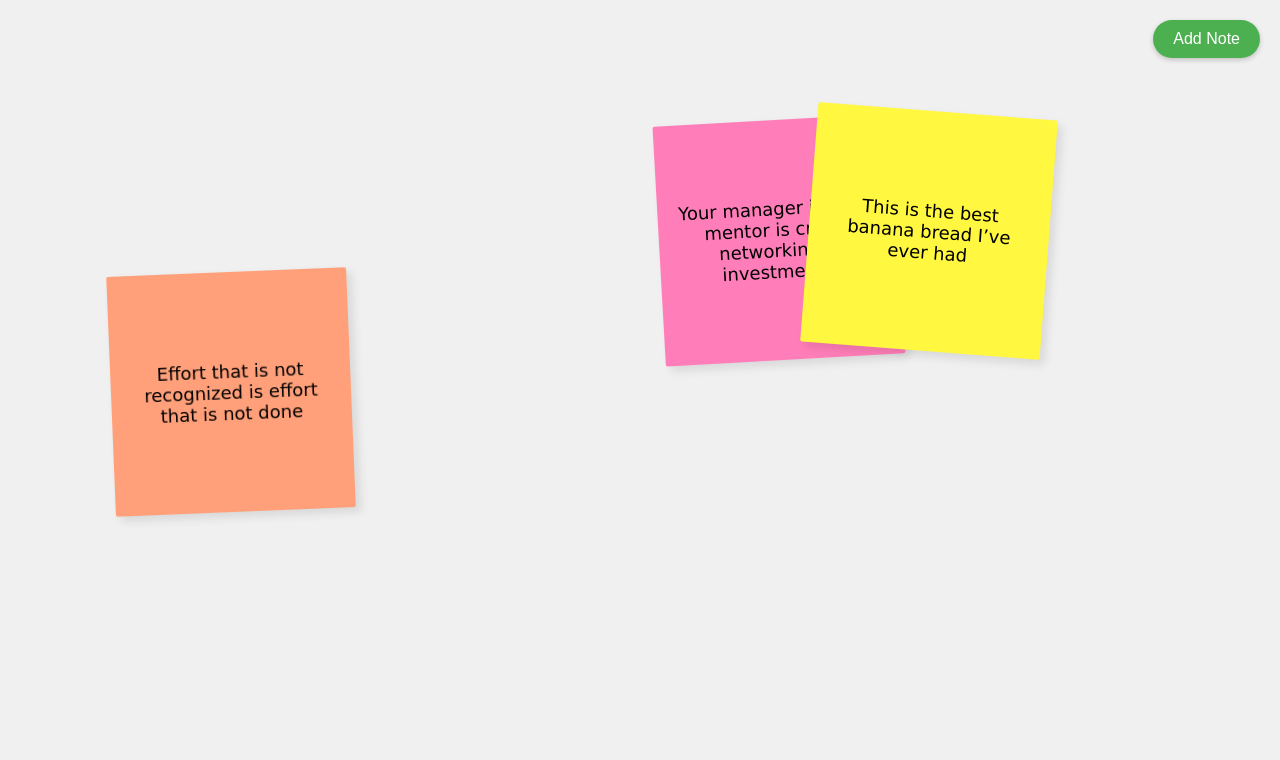
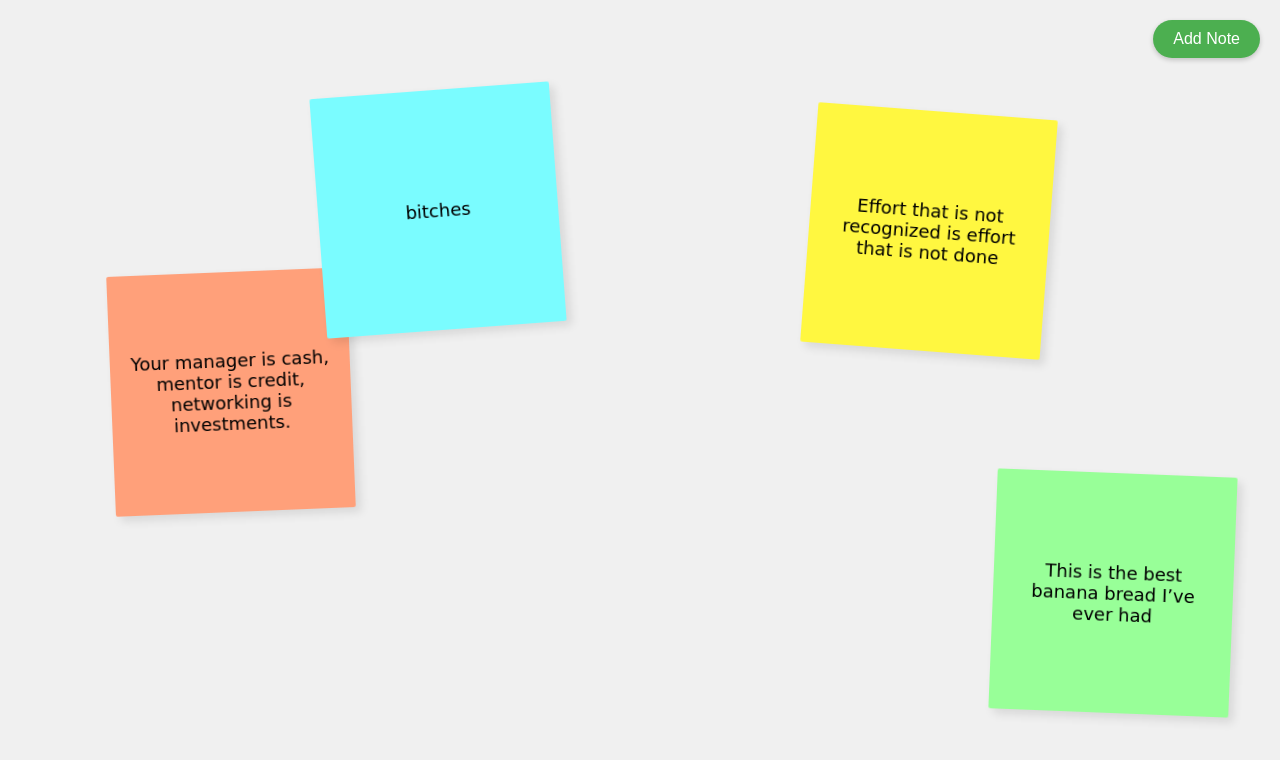
Before and after one commit to JavaIsGoat/StickyNoteQuotes, a React (Create React App) app: page / in a window 1280 px wide. Shown: the top 760 px of the page. Built offline with nearby package versions, Linux system fonts and the light colour scheme.

Commit message:
new quote

```diff
--- a/src/App.tsx
+++ b/src/App.tsx
@@ -74,6 +74,7 @@ const initialQuotes = [
   "Your manager is cash, mentor is credit, networking is investments.",
   "Effort that is not recognized is effort that is not done",
   "This is the best banana bread I’ve ever had",
+  "bitches",
 ];
 
 const colors = [
```
